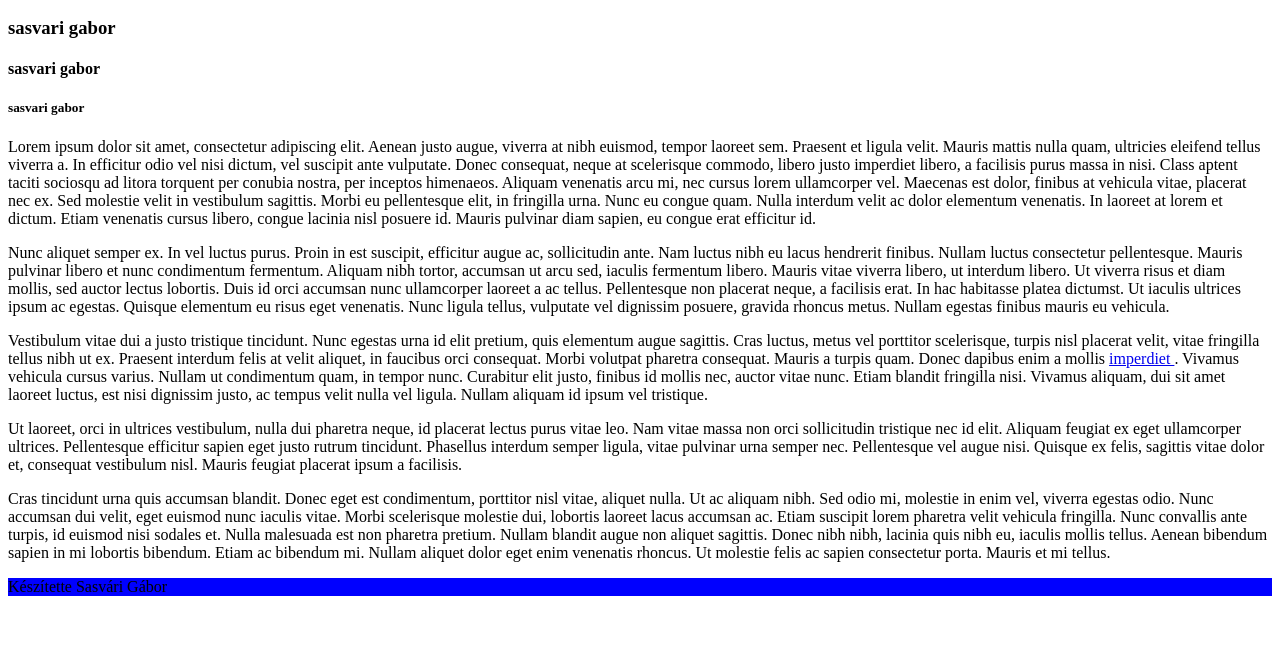
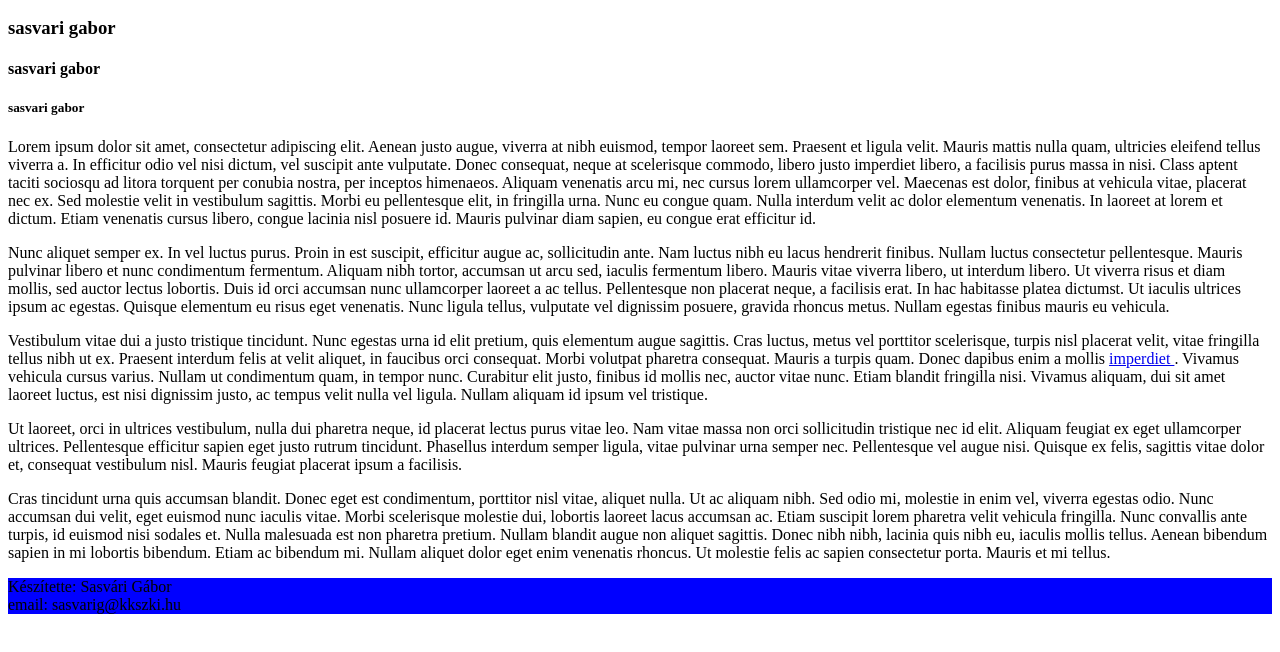
Before and after one commit to SasvariG/web, a plain HTML site: page index.html in a window 1280 px wide. Shown: the part 136-788 px from the top of the page. Drawn offline with Linux system fonts and the light colour scheme.

Commit message:
footminden

```diff
--- a/index.html
+++ b/index.html
@@ -65,7 +65,7 @@
 
 
 
-<footer id="foot">Készítette Sasvári Gábor</footer>
+<footer id="foot">Készítette: Sasvári Gábor <br> email: sasvarig@kkszki.hu </footer>
 
 
 
```
Also changed, not shown: keplink.html (+1 -1 lines), lista.html (+1 -1 lines), tablazat.html (+1 -1 lines), weblap.html (+1 -0 lines).
